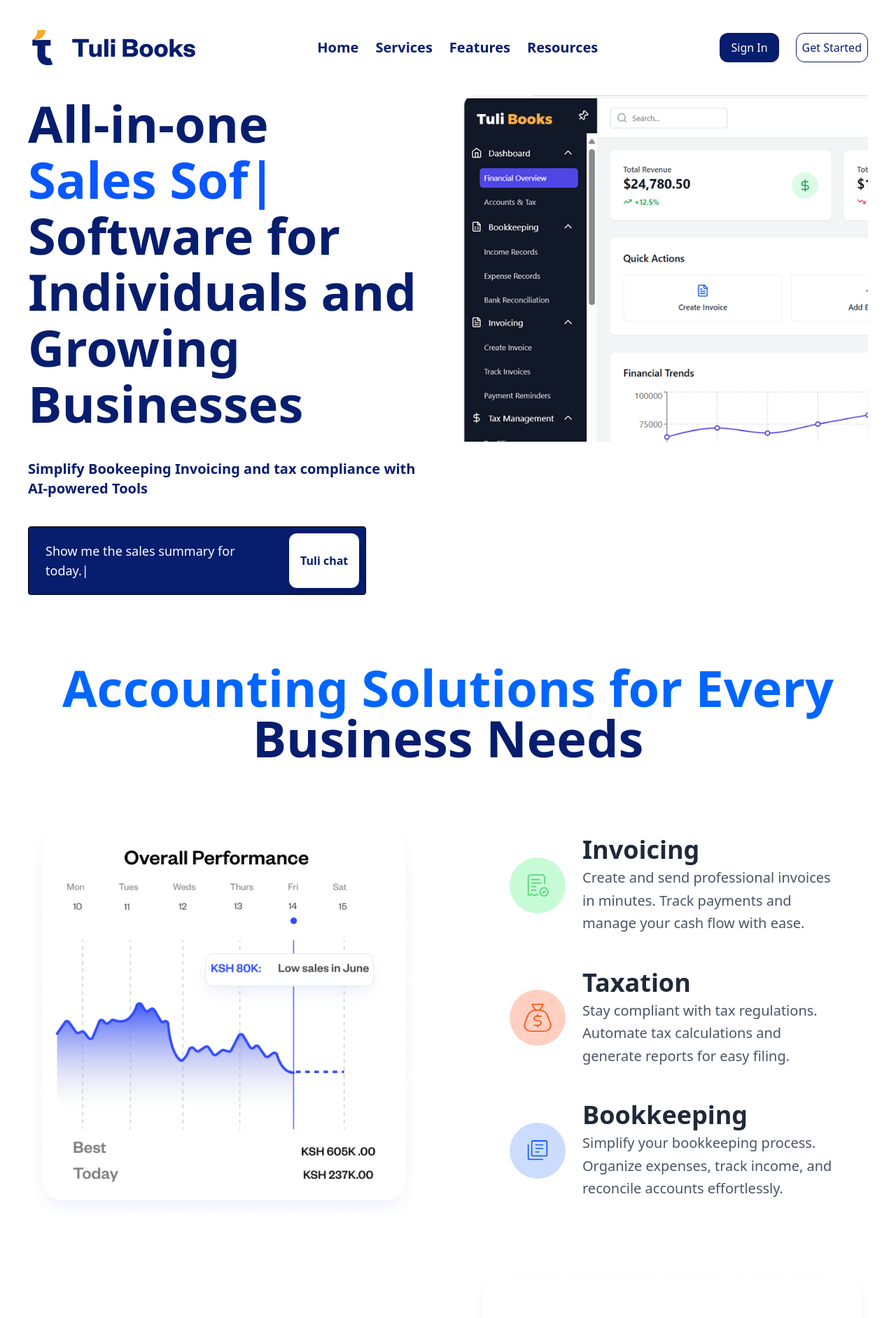
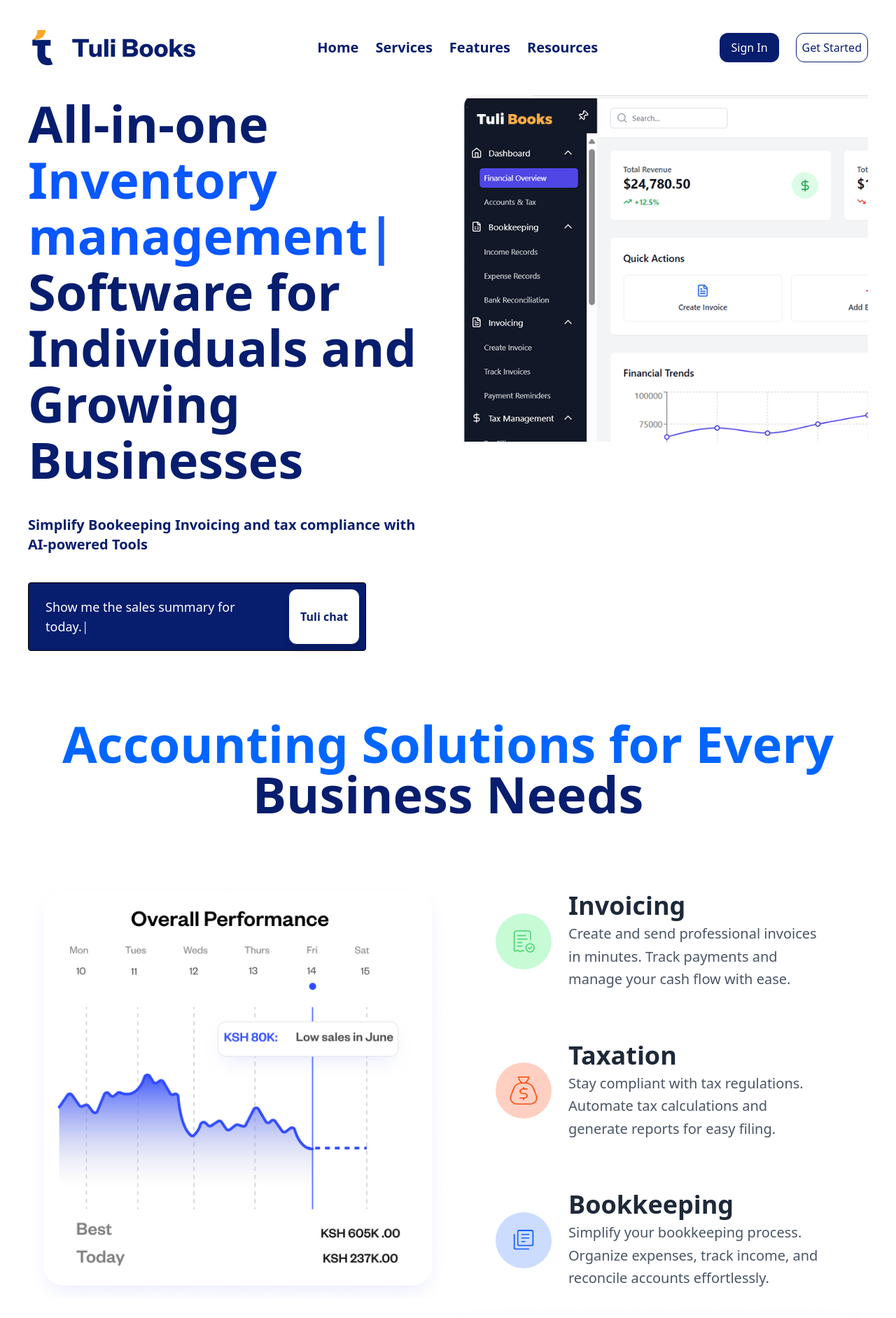
Before and after one commit to tjay1760/Tuli-Books, a React (Vite) app: page / in a window 1280 px wide. Shown: the top 1883 px of the page at 70% size. Built offline with nearby package versions, Linux system fonts and the light colour scheme.

Commit message:
refactor: simplify text labels and enhance animations in Hero, Journey, Platforms, and Solutions components

```diff
--- a/src/Components/Hero.jsx
+++ b/src/Components/Hero.jsx
@@ -19,8 +19,8 @@
   "What is the churn rate for the past 6 months?",
 ];
 const texts = [
-    "Finance Software",
-    "Sales Software",
+    "Finance",
+    "Sales",
     "Inventory management",
     "Vendor Insights",
     "Growth Companion"
--- a/src/Components/Journey.jsx
+++ b/src/Components/Journey.jsx
@@ -1,4 +1,5 @@
 import React from 'react';
+import { motion } from 'motion/react';
 import GoogleIcon from '../assets/images/google-logo.png';
 import FacebookIcon from '../assets/images/facebook-logo.png';
 import SuccessImage from '../assets/images/Illustration.png'
@@ -8,6 +9,17 @@
 
 
 const OnboardingJourney = () => {
+
+   const cardVariants = {
+    initial: { opacity: 0, y: 40 },
+    whileInView: { opacity: 1, y: 0 },
+  };
+
+  const transitionProps = (delay) => ({
+    duration: 0.8,
+    ease: [0.25, 0.8, 0.25, 1], // A smooth cubic-bezier easing curve
+    delay: delay,
+  });
   return (
     <div className="min-h-screen bg-blue-600 flex flex-col items-center justify-center p-4 sm:p-8 mt-40">
       <div className="text-center mb-12 px-4">
@@ -21,7 +33,14 @@
 
       <div className="grid grid-cols-1 md:grid-cols-3 gap-6 w-full max-w-6xl">
         {/* Sign Up Card */}
-        <div className="bg-white rounded-3xl p-6 sm:p-8 flex flex-col">
+        <motion.div
+          variants={cardVariants}
+          initial="initial"
+          whileInView="whileInView"
+          viewport={{ once: true, amount: 0.3 }}
+          transition={transitionProps(0)} // No delay for the first card
+
+        className="bg-white rounded-3xl p-6 sm:p-8 flex flex-col">
           <h3 className="text-2xl font-bold mb-4 text-center">Sign Up</h3>
           <div className="flex justify-center space-x-4 mb-6">
             <button className="flex items-center space-x-2 px-4 py-2 border rounded-full text-sm font-medium hover:bg-gray-50 transition">
@@ -52,10 +71,16 @@
               Get started in minutes. Just enter your details and personalize your business profile.
             </p>
           </div>
-        </div>
+        </motion.div>
 
         {/* Explore Our Services Card */}
-        <div className="bg-white rounded-3xl p-6 sm:p-8 flex flex-col items-center text-center">
+        <motion.div
+           variants={cardVariants}
+          initial="initial"
+          whileInView="whileInView"
+          viewport={{ once: true, amount: 0.3 }}
+          transition={transitionProps(0.2)} // No delay for the first card
+        className="bg-white rounded-3xl p-6 sm:p-8 flex flex-col items-center text-center">
           <div className="w-full h-48 bg-gray-100 rounded-2xl flex items-center justify-center p-4">
             <div className="">
               <img src={SuccessImage} alt="Success" className="w-20" />
@@ -71,10 +96,17 @@
               Sign up and explore the platform on your own — or get guided support by booking a free call.
             </p>
           </div>
-        </div>
+        </motion.div>
 
         {/* Start Managing with Ease Card */}
-        <div className="bg-white rounded-3xl p-6 sm:p-8 flex flex-col items-center text-center">
+        <motion.div
+           variants={cardVariants}
+          initial="initial"
+          whileInView="whileInView"
+          viewport={{ once: true, amount: 0.3 }}
+          transition={transitionProps(0.4)} // No delay for the first card
+
+        className="bg-white rounded-3xl p-6 sm:p-8 flex flex-col items-center text-center">
           <div className="w-full h-48 bg-gray-100 rounded-2xl flex items-center justify-center p-4">
             <div className="w-full h-full max-h-40">
               <img src={BarChartImage} alt="Bar Chart" className="w-full h-full object-contain" />
@@ -86,7 +118,7 @@
               Begin tracking your finances, sending invoices, and automating tasks — or chat with our experts on WhatsApp for help anytime.
             </p>
           </div>
-        </div>
+        </motion.div>
       </div>
     </div>
   );
--- a/src/Components/Platforms.jsx
+++ b/src/Components/Platforms.jsx
@@ -1,4 +1,5 @@
 import React from 'react'
+import { motion, scale } from 'motion/react';
 import googlecard from '../assets/images/google-card.png'
 import kcbcard from '../assets/images/kcb-card.png'
 import stripecard from '../assets/images/stripe-card.png'
@@ -38,10 +39,28 @@
 const middleRow = companies.slice(2, companies.length - 2);
 const bottomRow = companies.slice(companies.length - 2);
 
-const Card = ({ logo, name }) => (
-  <div className="max-w-32 max-h-32 logo-card hover:scale-110 transition-transform duration-100 flex items-center justify-center border border-gray-50 rounded-lg shadow-md bg-white">
+   const cardVariants = {
+    initial: { opacity: 0, scale: 0.5, y: 40 },
+    whileInView: { opacity: 1, scale: 1, y: 0 },
+  };
+
+  const transitionProps = (delay) => ({
+    duration: 0.8,
+    ease: [0.25, 0.8, 0.25, 1], // A smooth cubic-bezier easing curve
+    delay: delay,
+  });
+
+const Card = ({ logo, name, }) => (
+  <motion.div
+    className="max-w-32 max-h-32 logo-card hover:scale-110 transition-transform duration-100 flex items-center justify-center border border-gray-50 rounded-lg shadow-md bg-white"
+    variants={cardVariants}
+    initial="initial"
+    whileInView="whileInView"
+    viewport={{ once: true, amount: 0.3 }}
+    transition={transitionProps(Math.random() * 0.5)} // Random delay for staggered effect
+  >
     <img src={logo} alt={`${name} Logo`} className="object-contain" />
-  </div>
+  </motion.div>
 );
 
 const Platforms = () => {
--- a/src/Components/Solutions.jsx
+++ b/src/Components/Solutions.jsx
@@ -1,4 +1,5 @@
 import React from 'react'
+import { motion } from 'motion/react';
 import Chart1 from '../assets/images/chart-1.png'
 import Chart2 from '../assets/images/chart-2.png'
 import Chart3 from '../assets/images/chart-3.png'
@@ -13,27 +14,40 @@
 
 
 const FeatureCard = ({ title, description, icon, bg }) => (
-  <div className="flex items-center space-x-6 p-4 md:p-6 bg-white transition-transform transform hover:scale-105">
-    <div className="flex-shrink-0 flex items-center justify-center w-20 h-20 rounded-full" style={{ backgroundColor: bg }}>
+  <motion.div
+    initial={{ opacity: 0, y: 40, scale: 0.9 }}
+    whileInView={{ opacity: 1, y: 0, scale: 1 }}
+    viewport={{ once: true, amount: 0.3 }}
+    transition={{
+      duration: 0.8,
+      ease: [0.25, 0.8, 0.25, 1], // smooth cubic-bezier easing
+    }}
+    className="flex items-center space-x-6 p-4 md:p-6 bg-white rounded-xl transition-transform transform hover:scale-105"
+  >
+    <div
+      className="flex-shrink-0 flex items-center justify-center w-20 h-20 rounded-full"
+      style={{ backgroundColor: bg }}
+    >
       {icon}
     </div>
     <div className="flex-grow">
       <h3 className="text-4xl font-bold text-gray-800 mb-1">{title}</h3>
       <p className="text-gray-600 leading-relaxed text-xl">{description}</p>
     </div>
-  </div>
+  </motion.div>
 );
+
 const Solutions = () => {
   return (
-    <div className='mt-24 px-10'>
+    <div className='mt-24 px-10 flex flex-col justify-center'>
       <div className="heading text-7xl font-bold text-center">
         <span className='text-[#0066FF]'>Accounting Solutions for Every</span> <br/> <span className='text-[#071D6E]'>Business Needs</span>
       </div>
-      <div className="services grid grid-cols-2 mt-20 items-center justify-between gap-20">
+      <div className="services grid grid-cols-2 mt-20 items-center justify-between">
         <div className="chart mx-auto">
           <img src={Chart1} alt="Chart 1" className='' />
         </div>
-        <div className="service max-w-lg mx-auto">
+        <div className="service max-w-lg mx-auto flex flex-col gap-6">
 <FeatureCard
   title="Invoicing"
   description="Create and send professional invoices in minutes. Track payments and manage your cash flow with ease."
```
